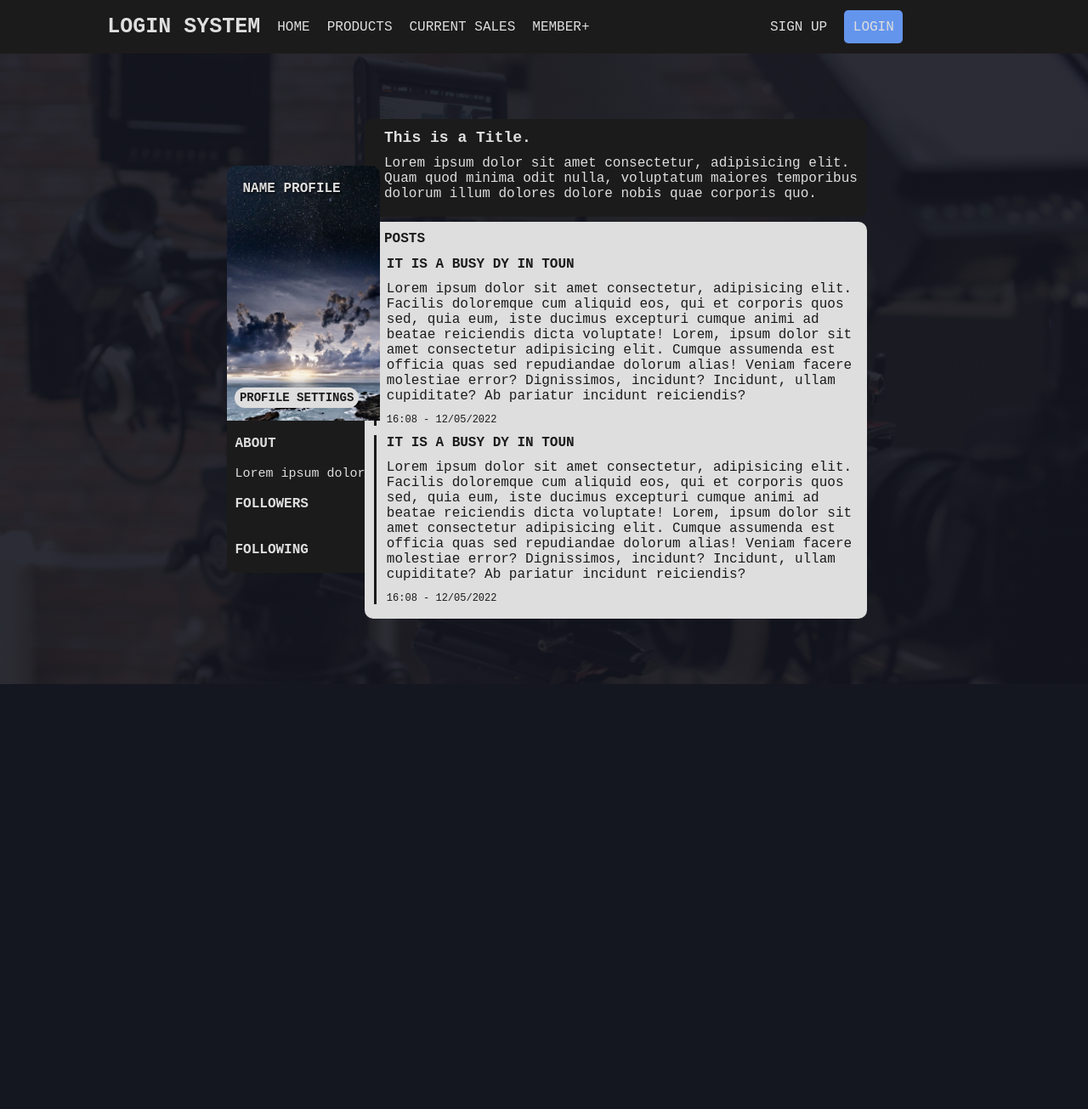
After one commit to Erney-Marka/loginSystemOOP, a PHP site: page /profile.php in a window 1280 px wide. The commit adds this page. Shown: the whole page at 85% size. Run offline with PHP 8.4, Linux system fonts and the light colour scheme.

Commit message:
commit 0.3

```diff
--- /dev/null
+++ b/classes/profileinfo-view.classes.php
@@ -0,0 +1,5 @@
+<?php
+
+class ProfileInfoView extends ProfileInfo {
+
+}
--- /dev/null
+++ b/header.php
@@ -0,0 +1,44 @@
+<?php
+session_start();
+?>
+
+<!DOCTYPE html>
+<html lang="en">
+
+<head>
+    <meta charset="UTF-8">
+    <meta name="viewport" content="width=device-width, initial-scale=1.0">
+    <link rel="stylesheet" href="style/main.css">
+    <title>Document</title>
+</head>
+
+<body>
+    <header>
+        <nav>
+            <div class="container">
+                <div class="wrapper__right">
+                    <ul class="navbar">
+                        <li><a href="#" class="brand">LOGIN SYSTEM</a></li>
+                        <li><a href="index.php">HOME</a></li>
+                        <li><a href="#">PRODUCTS</a></li>
+                        <li><a href="#">CURRENT SALES</a></li>
+                        <li><a href="#">MEMBER+</a></li>
+                    </ul>
+                </div>
+                <div class="wrapper__left">
+                    <ul class="navbar">
+
+                        <?php if (isset($_SESSION['userid'])) : ?>
+                            <li><a href="profile.php"><?php echo $_SESSION['useruid']; ?></a></li>
+                            <li><a href="includes/logout.inc.php"><button type="submit" class="btn__login">LOGOUT</button></a></li>
+                        <?php else : ?>
+                            <li><a href="#">SIGN UP</a></li>
+                            <li><a href="#"><button type="submit" class="btn__login">LOGIN</button></li>
+                        <?php endif; ?>
+
+                    </ul>
+                </div>
+            </div>
+            </div>
+        </nav>
+    </header>
--- /dev/null
+++ b/profile.php
@@ -0,0 +1,49 @@
+<?php
+require_once "header.php";
+?>
+
+<section class="background__picture">
+    <div class="profile__container">
+        <div class="profile__wrapper">
+            <div class="left">
+                <div class="profile__img">
+                    <h3 class="profile__title white__text">NAME PROFILE</h3>
+                    <a href="" class="profile__btn">PROFILE SETTINGS</a>
+                </div>
+                <div class="profile__about">
+                    <h3 class="white__text">ABOUT</h3>
+                    <p class="white__text">Lorem ipsum dolor.</p>
+                    <h3 class="white__text"><a href="#">FOLLOWERS</a></h3>
+                    <h3 class="white__text"><a href="#">FOLLOWING</a></h3>
+                </div>
+            </div>
+            <div class="right">
+                <div class="profile__info">
+                    <h3 class="info__title white__text">This is a Title.</h3>
+                    <p class="info_paragraph white__text">Lorem ipsum dolor sit amet consectetur, adipisicing elit. Quam quod minima odit nulla, voluptatum maiores temporibus dolorum illum dolores dolore nobis quae corporis quo.</p>
+                </div>
+                <div class="profile__posts">
+                    <h2 class="posts__title">POSTS</h2>
+                    <div class="post post__line">
+                        <h3 class="post__title">IT IS A BUSY DY IN TOUN</h3>
+                        <p class="post__text">Lorem ipsum dolor sit amet consectetur, adipisicing elit. Facilis doloremque cum aliquid eos, qui et corporis quos sed, quia eum, iste ducimus excepturi cumque animi ad beatae reiciendis dicta voluptate! Lorem, ipsum dolor sit amet consectetur adipisicing elit. Cumque assumenda est officia quas sed repudiandae dolorum alias! Veniam facere molestiae error? Dignissimos, incidunt? Incidunt, ullam cupiditate? Ab pariatur incidunt reiciendis?</p>
+                        <p class="post__date">16:08 - 12/05/2022</p>
+                    </div>
+                    <div class="post post__line">
+                        <h3 class="post__title">IT IS A BUSY DY IN TOUN</h3>
+                        <p class="post__text">Lorem ipsum dolor sit amet consectetur, adipisicing elit. Facilis doloremque cum aliquid eos, qui et corporis quos sed, quia eum, iste ducimus excepturi cumque animi ad beatae reiciendis dicta voluptate! Lorem, ipsum dolor sit amet consectetur adipisicing elit. Cumque assumenda est officia quas sed repudiandae dolorum alias! Veniam facere molestiae error? Dignissimos, incidunt? Incidunt, ullam cupiditate? Ab pariatur incidunt reiciendis?</p>
+                        <p class="post__date">16:08 - 12/05/2022</p>
+                    </div>
+                </div>
+            </div>
+        </div>
+    </div>
+</section>
+
+<section>
+    <div class="block"></div>
+</section>
+
+</body>
+
+</html>
--- a/style/main.css
+++ b/style/main.css
@@ -36,6 +36,7 @@ li {
     font-size: 25px;
     font-weight: 700;
 }
+
 .btn__login {
     margin: 25% auto;
     padding: 22%;
@@ -97,7 +98,7 @@ li {
     display: flex;
     width: 60%;
     margin-top: 5%;
-    margin-bottom: 10%;
+    margin-bottom: 5%;
     justify-content: center;
 }
 
@@ -131,6 +132,7 @@ li {
     font-size: 20px;
     font-weight: 700;
 }
+
 .title_login {
     color: #dedede;
 }
@@ -171,3 +173,125 @@ li {
     padding: 2% 5%;
     color: #dedede;
 }
+
+
+.block {
+    min-height: 500px;
+    background-color: rgb(20, 22, 32);
+}
+
+/* PROFILE PAGE */
+.profile__container {
+    padding: 10% auto;
+    width: 60%;
+}
+
+.profile__wrapper {
+    display: flex;
+    align-items: center;
+    flex-wrap: wrap;
+}
+
+.left {
+    margin: 10% auto;
+    width: 20%;
+}
+
+.profile__img {
+    min-height: 300px;
+    min-width: 180px;
+    background-image: url(../img/profile-img.jpg);
+    background-size: cover;
+    border-top-right-radius: 10px;
+    border-top-left-radius: 10px;
+    position: relative;
+}
+
+.profile__title {
+    padding: 10%;
+    text-shadow: 1px 1px 2px black;
+    font-weight: 800;
+}
+
+.profile__btn {
+    padding: 2% 3%;
+    background-color: #dedede;
+    color: rgb(28, 27, 27);
+    border-radius: 15px;
+    font-size: 14px;
+    font-weight: 800;
+
+    position: absolute;
+    left: 5%;
+    bottom: 5%;
+}
+.profile__btn:hover {
+    transition: 0.2s;
+    padding: 3% 3%;
+    background-color: #cecccc;
+}
+
+.profile__about {
+    min-width: 180px;
+    background-color: rgb(28, 27, 27);
+    border-bottom-right-radius: 10px;
+    border-bottom-left-radius: 10px;
+}
+
+.profile__about>h3 {
+    padding: 10% 5%;
+    font-weight: 800;
+}
+
+.profile__about>p {
+    padding-left: 5%;
+    font-size: 15px;
+}
+
+
+.white__text {
+    color: #dedede;
+}
+
+.right {
+    width: 77%;
+    margin: 10% auto;
+}
+
+.profile__info {
+    background-color: rgb(28, 27, 27);
+    border-radius: 10px;
+    padding: 1%;
+}
+
+.info__title, .info_paragraph, .posts__title {
+    text-align: left;
+    margin: 1% auto 2% 3%;
+}
+.post__title, .post__text, .post__date {
+    text-align: left;
+    margin: 1% auto 2% 2%;
+}
+.post__date {
+    font-size: 12px;
+}
+
+.info__title {
+    font-size: 18px;
+    font-weight: 800;
+}
+
+
+.profile__posts {
+    background-color: #dedede;
+    border-radius: 10px;
+    padding: 1%;
+    margin-top: 1%;
+}
+.post__line {
+    border-left: 3px solid rgb(28, 27, 27);
+    margin-left: 1%;
+}
+.posts__title {
+    font-weight: 800;
+}
```
Also changed, not shown: classes/profileinfo-contr.classes.php (added, +43 -0 lines), classes/profileinfo.classes.php (added, +54 -0 lines), classes/signup-contr.classes.php (+23 -8 lines), classes/signup.classes.php (+22 -0 lines), includes/login.inc.php (+5 -3 lines), includes/signup.inc.php (+16 -5 lines), index.php (+7 -41 lines), query.sql (+10 -0 lines), img/profile-img.jpg (added), 1 other file.
